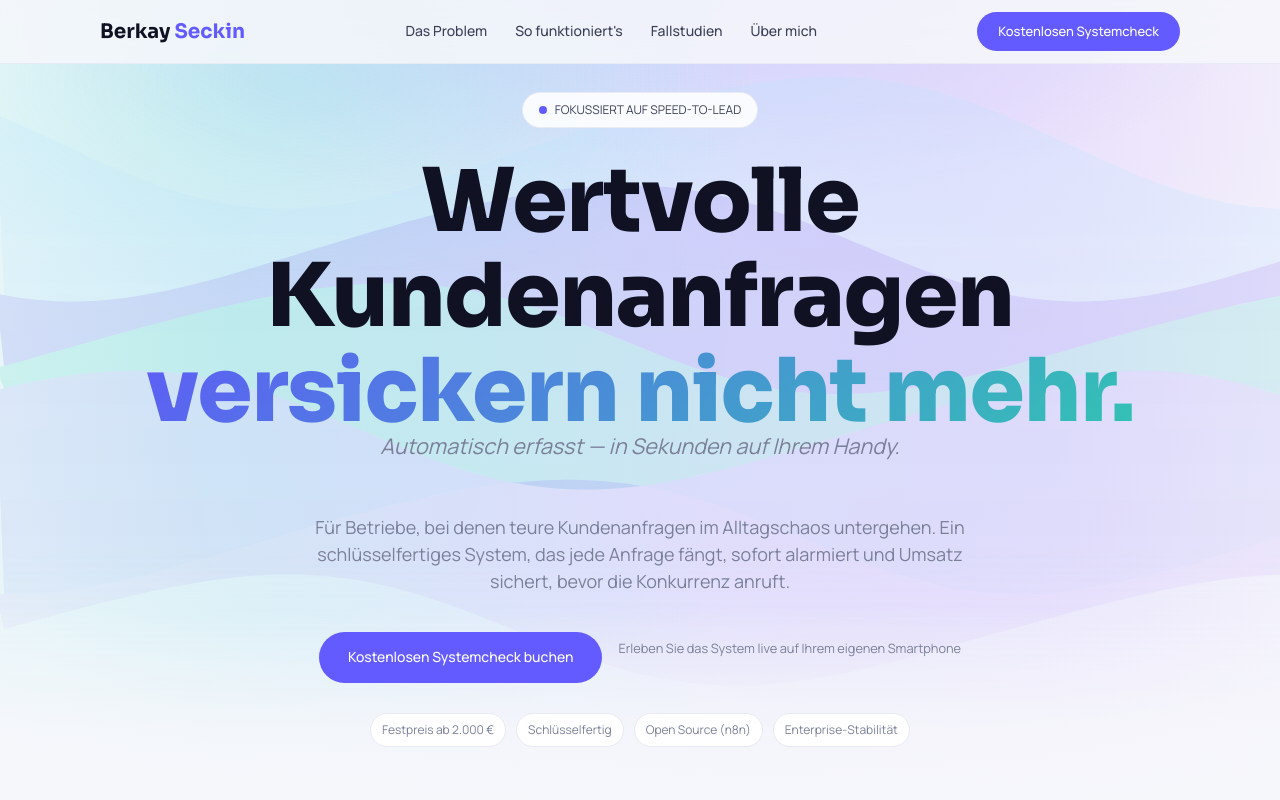
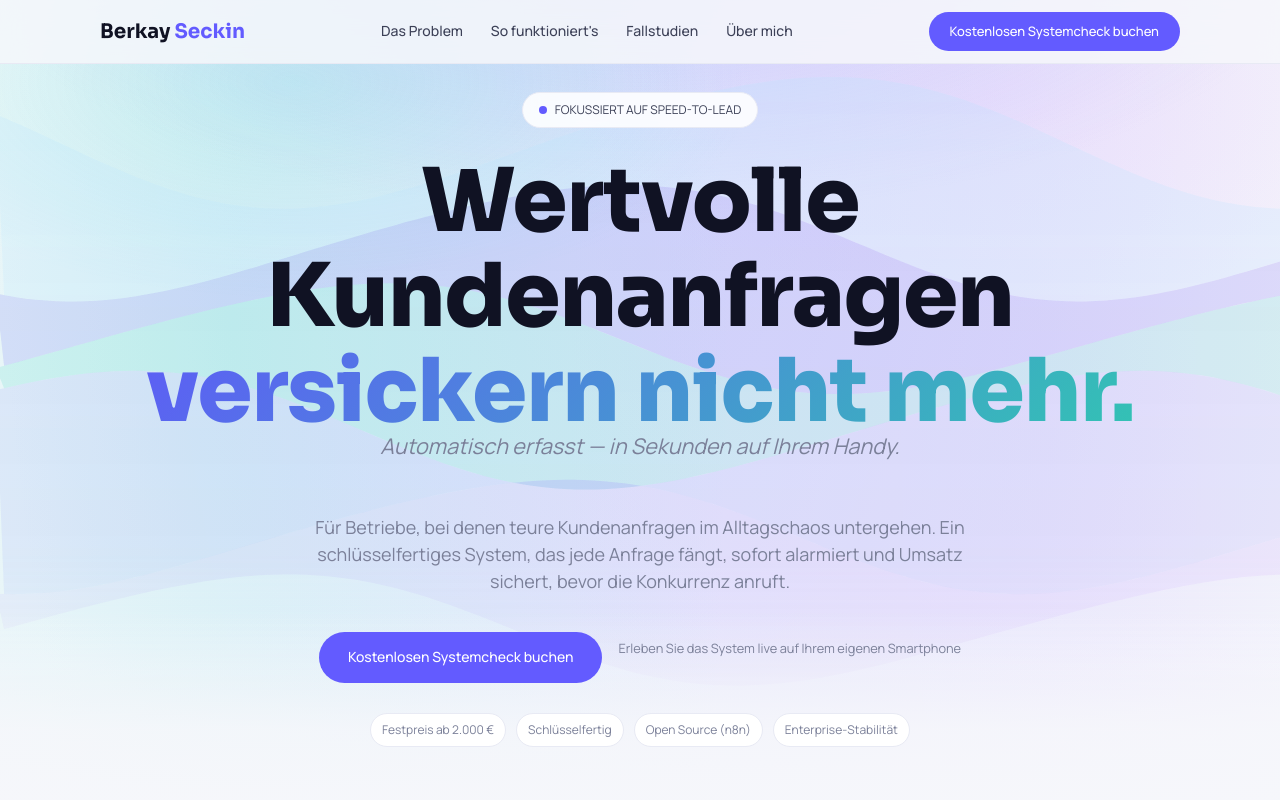
Before and after one commit to bseckin/landingpage, a React (Vite) app: page / in a window 1280 px wide. Shown: the top 800 px of the page. Built offline with nearby package versions, Linux system fonts and the light colour scheme.

Commit message:
fix: 3 CRO-Korrekturen – CTA konsistent Systemcheck buchen, Szenario-2-Kicker Vertrieb-Beschleunigung, Lebenslauf aus Footer entfernt

```diff
--- a/src/App.tsx
+++ b/src/App.tsx
@@ -45,7 +45,7 @@ function HomePage() {
             <a href="#ueber-mich">Über mich</a>
           </nav>
           <a href="#kontakt" className="btn nav-cta">
-            Kostenlosen Systemcheck
+            Kostenlosen Systemcheck buchen
           </a>
         </div>
       </header>
@@ -184,8 +184,8 @@ function HomePage() {
               </p>
             </article>
             <article className="usecase-card reveal reveal-d1">
-              <p className="kicker">Szenario 2: Automatischer Angebotsentwurf</p>
-              <h3>Backoffice – Zeitersparnis von Stunden</h3>
+              <p className="kicker">VERTRIEB-BESCHLEUNIGUNG – ANGEBOT IN 4 MINUTEN</p>
+              <h3>Angebotsentwurf – Zeitersparnis von Stunden</h3>
               <p>
                 Das System fängt die eingehende Anfrage nicht nur, sondern erstellt im
                 Hintergrund automatisch einen fehlerfreien Angebotsentwurf aus Ihren
@@ -331,7 +331,6 @@ function HomePage() {
             Berkay <span>Seckin</span>
           </p>
           <div className="footer-links">
-            <a href="/cv">Lebenslauf</a>
             <a href="/datenschutz">Datenschutzerklärung</a>
             <a href="/impressum">Impressum</a>
           </div>
--- a/src/components/DiagnosisForm.tsx
+++ b/src/components/DiagnosisForm.tsx
@@ -69,7 +69,7 @@ export default function DiagnosisForm({ source }: { source?: string }) {
         aria-label="Worum geht's grob?"
       />
       <button type="submit" className="btn btn-primary" disabled={status === 'submitting'}>
-        {status === 'submitting' ? 'Wird gesendet…' : 'Kostenlose Prozess-Diagnose anfragen'}
+        {status === 'submitting' ? 'Wird gesendet…' : 'Kostenlosen Systemcheck buchen'}
       </button>
       {status === 'error' && (
         <p style={{ color: '#f87171', fontSize: '0.85rem', margin: 0 }}>
```
